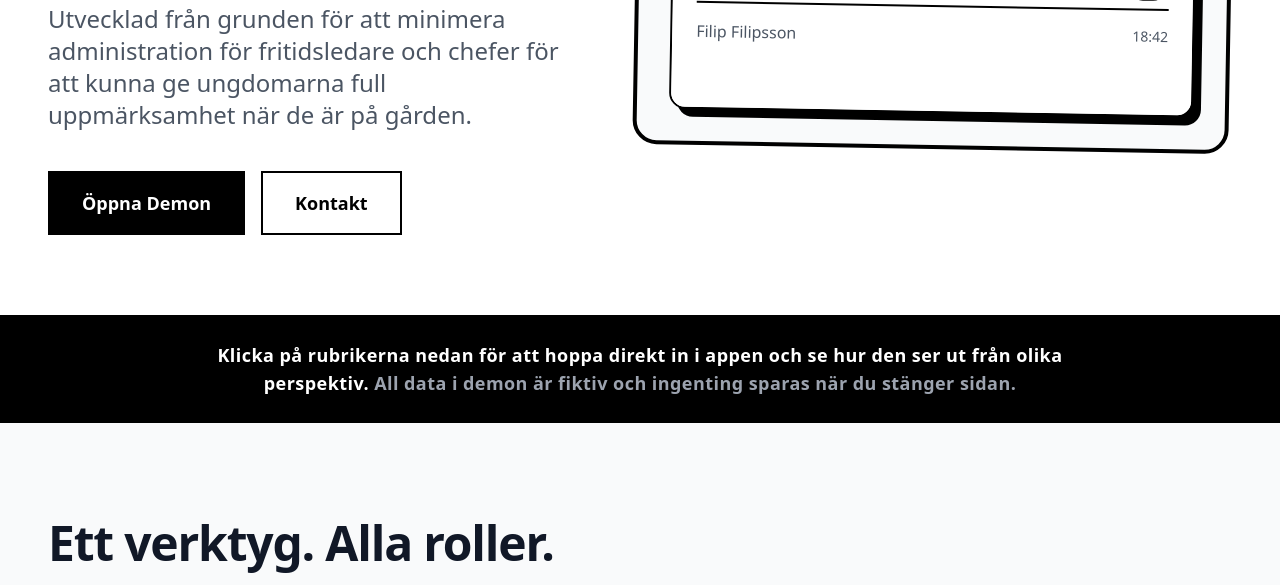
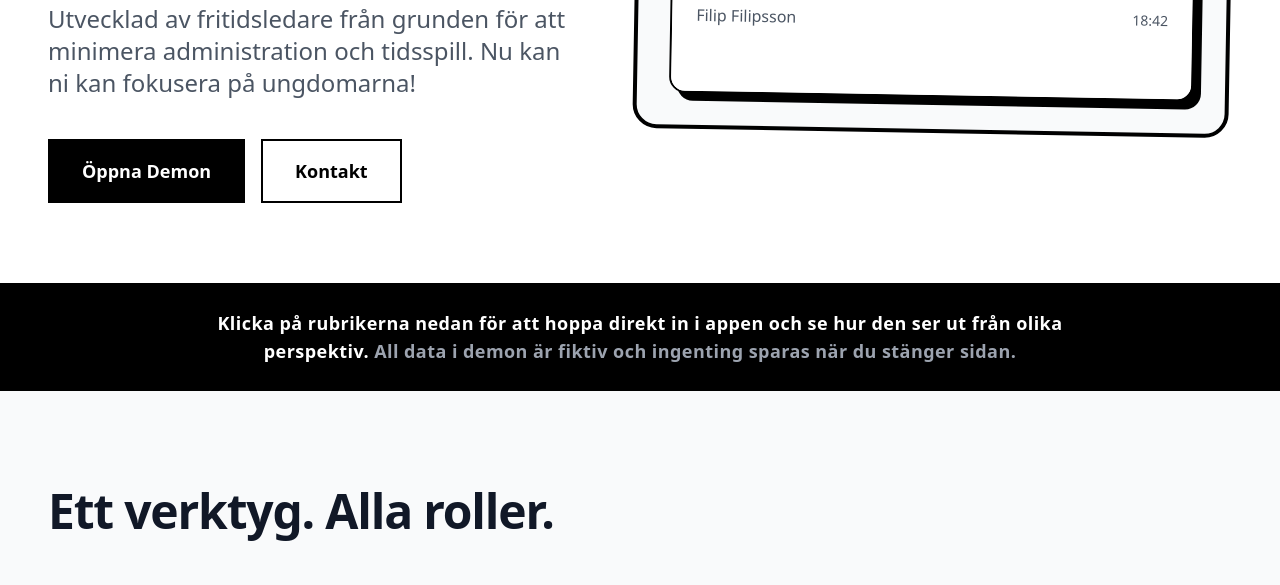
Before and after one commit to MrHandley149/gardsappen, a plain HTML site: page index.html in a window 1280 px wide. Shown: the part 515-1100 px from the top of the page. Drawn offline with nearby package versions, Linux system fonts and the light colour scheme.

Commit message:
Revise paragraph for clarity and focus
Updated the description to emphasize focus on youth and reduce administrative tasks.

```diff
--- a/index.html
+++ b/index.html
@@ -35,7 +35,7 @@
                     Mer tid till ungdomarna.<br>Mindre tid på papper.
                 </h1>
                 <p class="text-xl md:text-2xl font-medium text-gray-600 mb-10 max-w-2xl leading-relaxed">
-                    Utvecklad från grunden för att minimera administration för fritidsledare och chefer för att kunna ge ungdomarna full uppmärksamhet när de är på gården.
+                    Utvecklad av fritidsledare från grunden för att minimera administration och tidsspill. Nu kan ni kan fokusera på ungdomarna!
                 </p>
                 <div class="flex gap-4">
                     <a href="demo.html" class="bg-black text-white px-8 py-4 font-bold text-lg border-2 border-black hover:bg-transparent hover:text-black transition-all">Öppna Demon</a>
```
